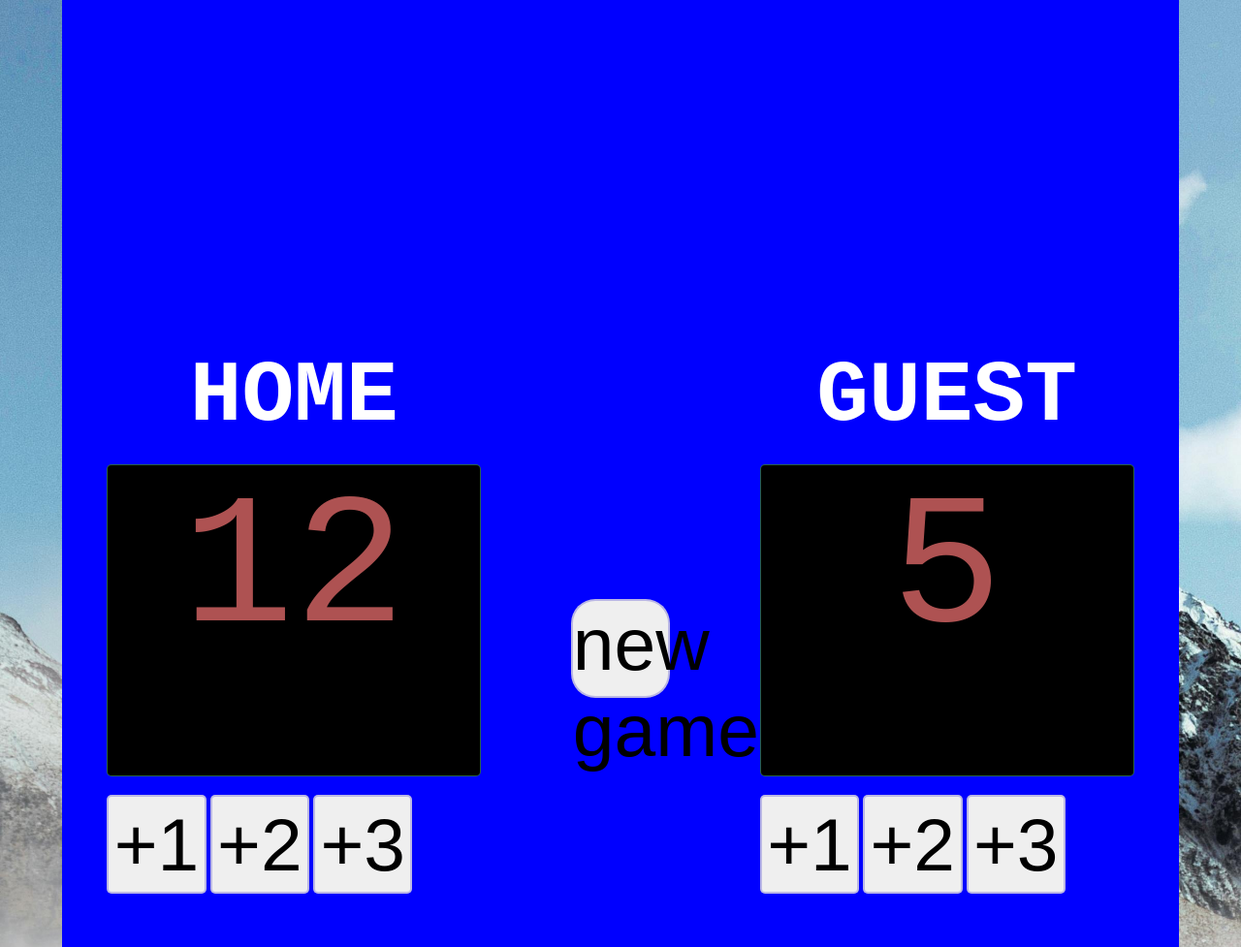
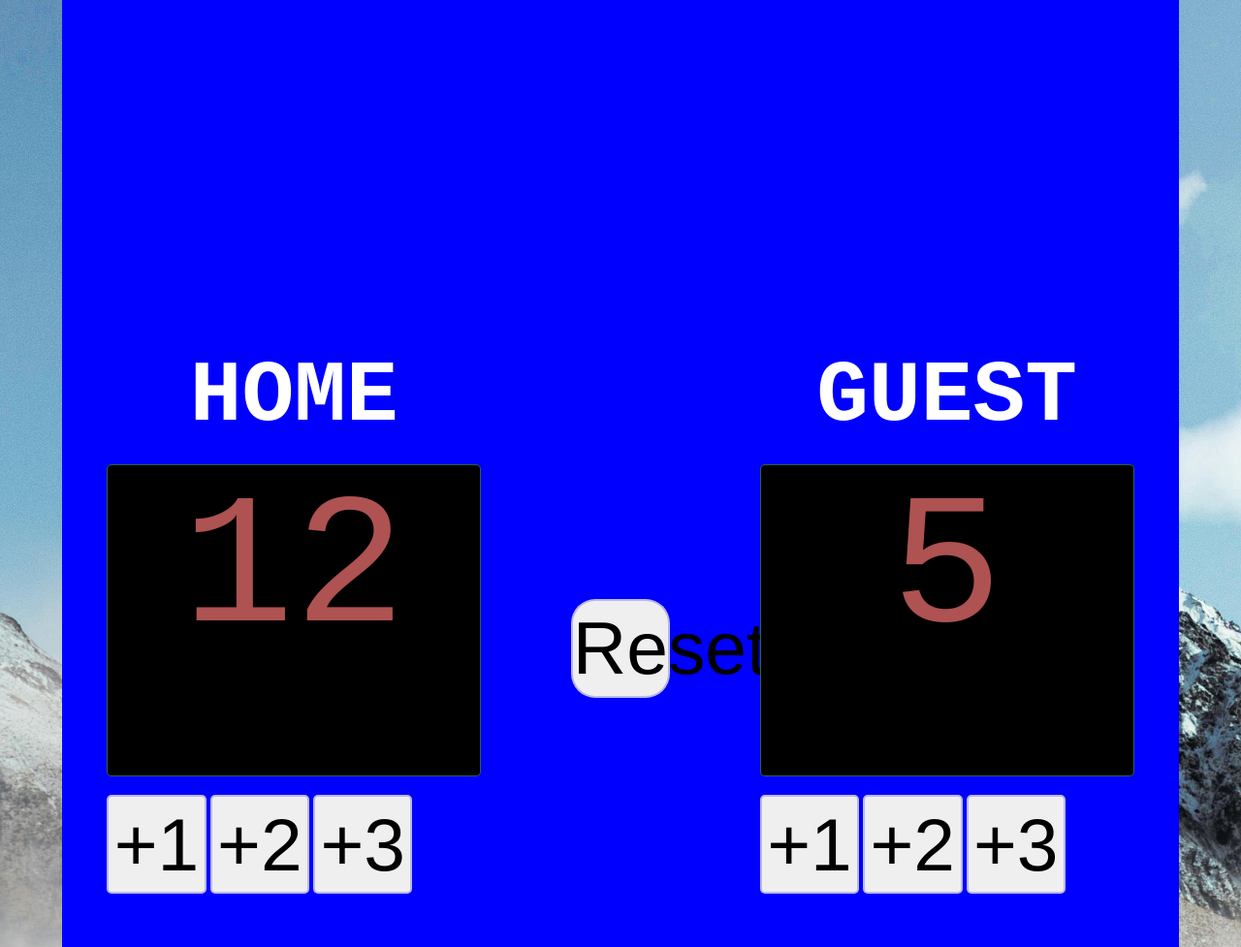
Before and after one commit to miransari609-ctrl/basektballgame, a plain HTML site: page index.html in a window 1280 px wide. Shown: the top 977 px of the page at 97% size. Drawn offline with Linux system fonts and the light colour scheme.

Commit message:
Update index.html

```diff
--- a/index.html
+++ b/index.html
@@ -11,7 +11,7 @@
                 <button onclick="add2min()">+2</button>
                 <button onclick="add3min()">+3</button>
             </div>
-            <button id="resetButton" onclick="resetbtn()">new game</button>
+            <button id="resetButton" onclick="resetbtn()">Reset</button>
             <div>
                 <h3>GUEST</h3>
                 <p id="sec">5</p>
```
